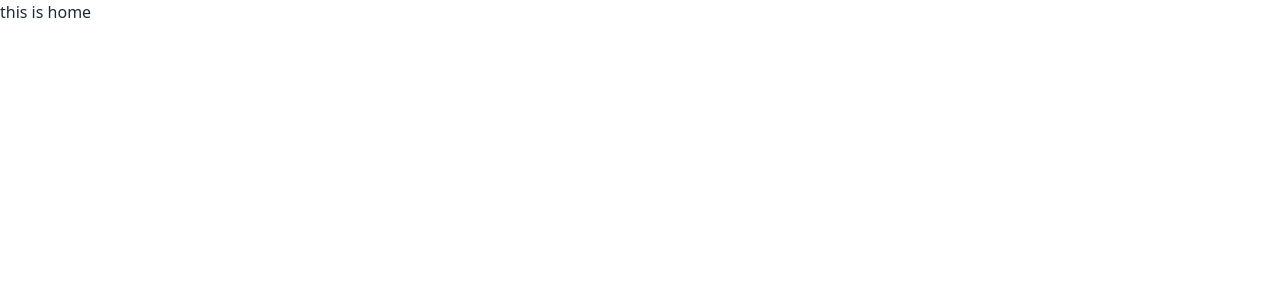
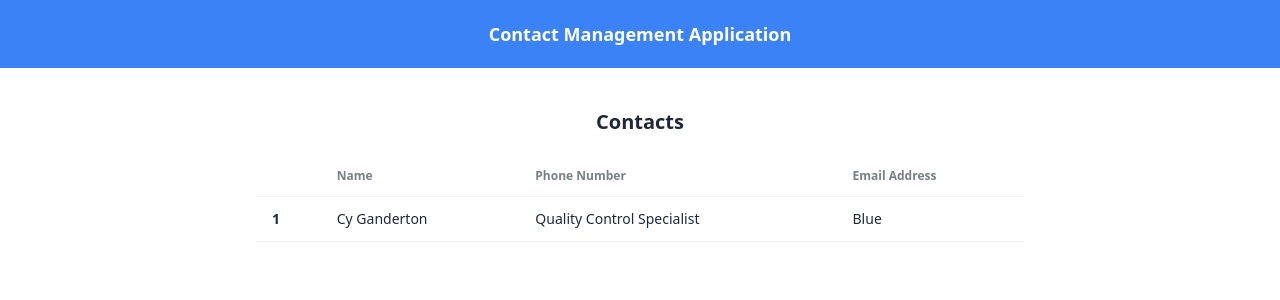
Before and after one commit to dev-maruful/contact-management-client, a React (Vite) app: page / in a window 1280 px wide. Shown: the top 300 px of the page. Built offline with nearby package versions, Linux system fonts and the light colour scheme.

Commit message:
contacts page design done

```diff
--- /dev/null
+++ b/src/components/Header.jsx
@@ -0,0 +1,13 @@
+import React from "react";
+
+const Header = () => {
+  return (
+    <div className="text-center py-5 bg-blue-500">
+      <h3 className="text-white text-lg font-semibold">
+        Contact Management Application
+      </h3>
+    </div>
+  );
+};
+
+export default Header;
--- /dev/null
+++ b/src/components/SectionTitle.jsx
@@ -0,0 +1,7 @@
+import React from "react";
+
+const SectionTitle = ({ title }) => {
+  return <h3 className="text-center mb-5 text-xl font-semibold">{title}</h3>;
+};
+
+export default SectionTitle;
--- a/src/layouts/Main.jsx
+++ b/src/layouts/Main.jsx
@@ -1,10 +1,14 @@
 import React from "react";
 import { Outlet } from "react-router-dom";
+import Header from "../components/Header";
 
 const Main = () => {
   return (
     <div>
-      <Outlet></Outlet>
+      <Header></Header>
+      <div className="max-w-7xl mx-auto">
+        <Outlet></Outlet>
+      </div>
     </div>
   );
 };
--- /dev/null
+++ b/src/pages/Contacts.jsx
@@ -0,0 +1,33 @@
+import React from "react";
+import SectionTitle from "../components/SectionTitle";
+
+const Contacts = () => {
+  return (
+    <div className="mt-10">
+      <SectionTitle title="Contacts"></SectionTitle>
+      <div className="overflow-x-auto max-w-3xl mx-auto">
+        <table className="table">
+          {/* head */}
+          <thead>
+            <tr>
+              <th></th>
+              <th>Name</th>
+              <th>Phone Number</th>
+              <th>Email Address</th>
+            </tr>
+          </thead>
+          <tbody>
+            <tr>
+              <th>1</th>
+              <td>Cy Ganderton</td>
+              <td>Quality Control Specialist</td>
+              <td>Blue</td>
+            </tr>
+          </tbody>
+        </table>
+      </div>
+    </div>
+  );
+};
+
+export default Contacts;
--- a/src/pages/Home.jsx
+++ /dev/null
@@ -1,7 +0,0 @@
-import React from "react";
-
-const Home = () => {
-  return <div>this is home</div>;
-};
-
-export default Home;
--- a/src/routes/Routes.jsx
+++ b/src/routes/Routes.jsx
@@ -1,6 +1,6 @@
 import { createBrowserRouter } from "react-router-dom";
 import Main from "../layouts/Main";
-import Home from "../pages/Home";
+import Contacts from "../pages/Contacts";
 
 const router = createBrowserRouter([
   {
@@ -9,7 +9,7 @@ const router = createBrowserRouter([
     children: [
       {
         path: "/",
-        element: <Home></Home>,
+        element: <Contacts></Contacts>,
       },
     ],
   },
```
